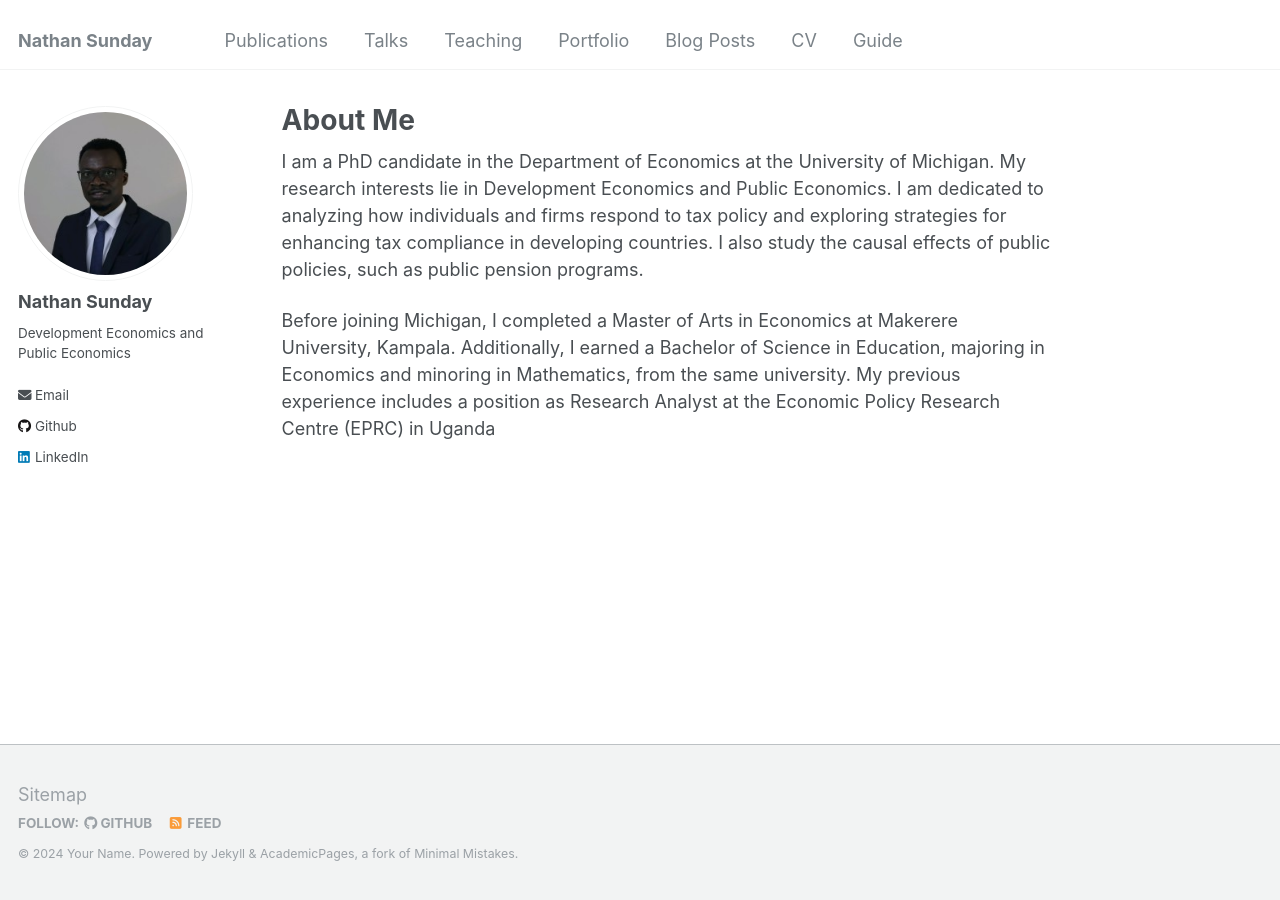
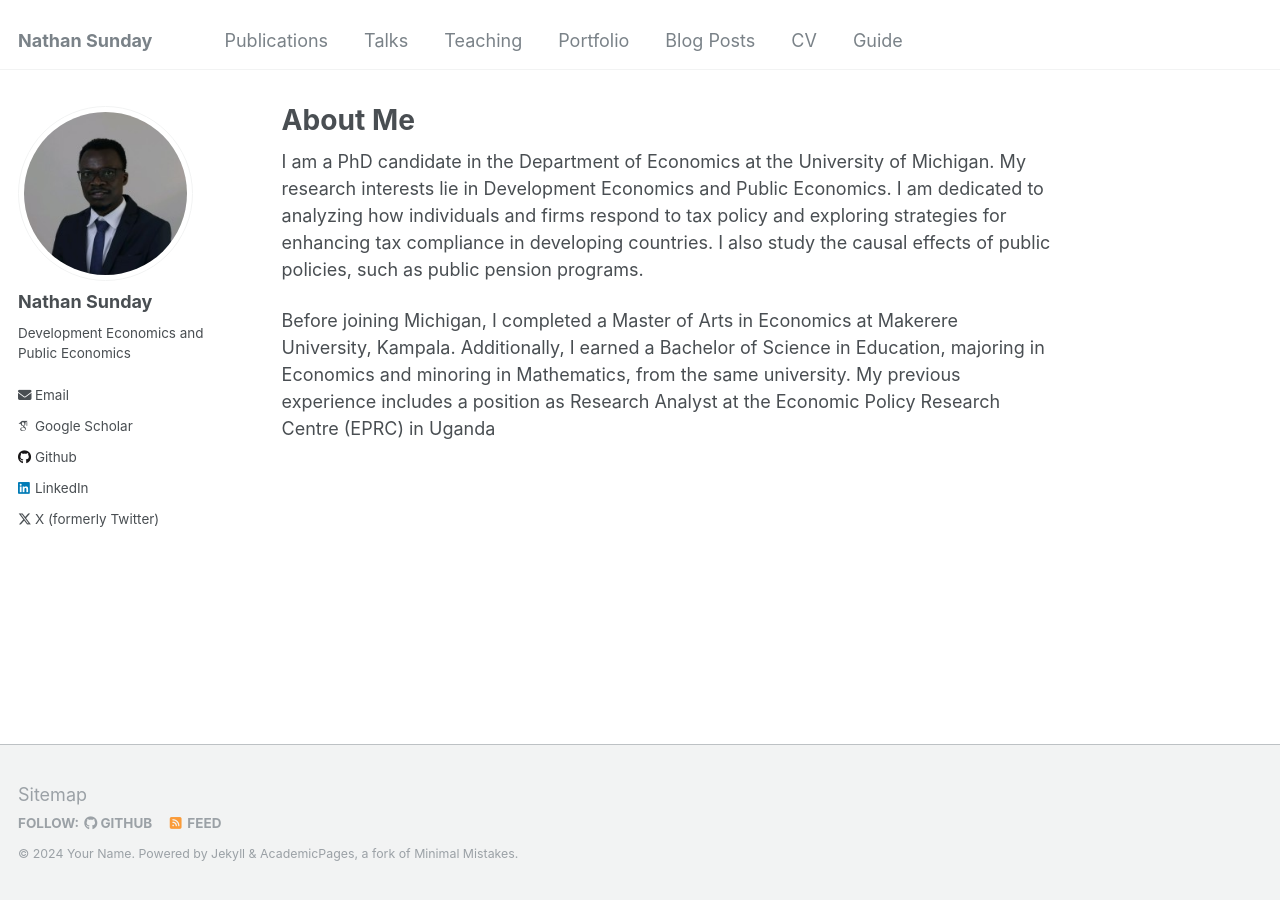
Before and after one commit to LizzyChikapa/nathan, a Jekyll site: the page built from _pages/about.md, in a window 1280 px wide. Built offline with Jekyll 4.4.1, drawn with Linux system fonts in a browser that asks for light colours; some web fonts are replaced; part of the change alters nothing that is shown.

Commit message:
Update _config.yml

```diff
--- a/_config.yml
+++ b/_config.yml
@@ -29,8 +29,7 @@ author:
   #employer         : "Red Brick University"
   #uri              : # URL
   email            : "nsunday@umich.edu"
-  Twitter           : " https://twitter.com/nsunday8"
-  LinkedIn          : " https://www.linkedin.com/in/nathan-sunday-2b385613a/"
+  Twitter           :
   github           : "https://github.com/NathanSunday"
 
   # Academic websites
@@ -58,7 +57,7 @@ author:
   keybase          : # Username
   instagram        : # Username
   lastfm           : # Username
-  linkedin         : "Nathan sunday"
+  linkedin         : " https://www.linkedin.com/in/nathan-sunday-2b385613a/"
   mastodon         : # URL
   medium           : # URL
   pinterest        : # Username
@@ -66,13 +65,14 @@ author:
   steam            : # Username
   telegram         : # URL
   tumblr           : # Username
-  twitter          : # Username for X / Twitter
+  twitter          : " https://twitter.com/nsunday8"
   vine             : # Username
   weibo            : # Username
   wikipedia        : # Username
   xing             : # Username
   youtube          : # Username
   zhihu            : # URL
+  googlescholar   : " https://scholar.google.com/citations?hl=en&user=Ma4dAkQAAAAJ&scilu=&scisig=ANVigOsAAAAAZi281e9NnjkBO75CEkBs9hWe_94&gmla=ABOlHizIBzG-6_h3M_sl_MqikoXbT7vnRS16KmfxLraBhUqouBY6Y-d_-Kpj_Va0aAzZ3pHQq9Ydi8TB-LfKGBwBBt4jGs1-PPjQnWU&sciund=498522134651893097"
 
 
 # Site Settings
```
